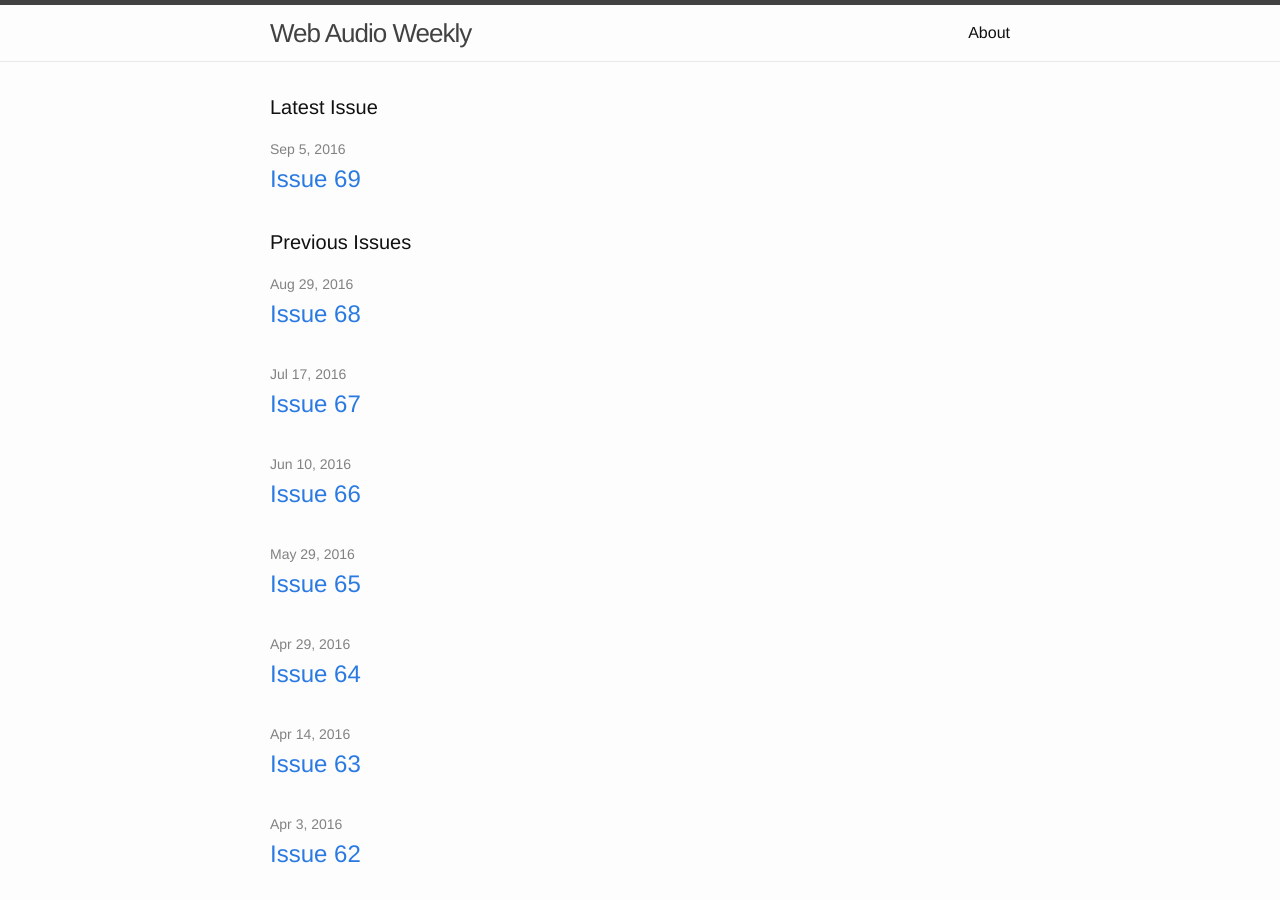
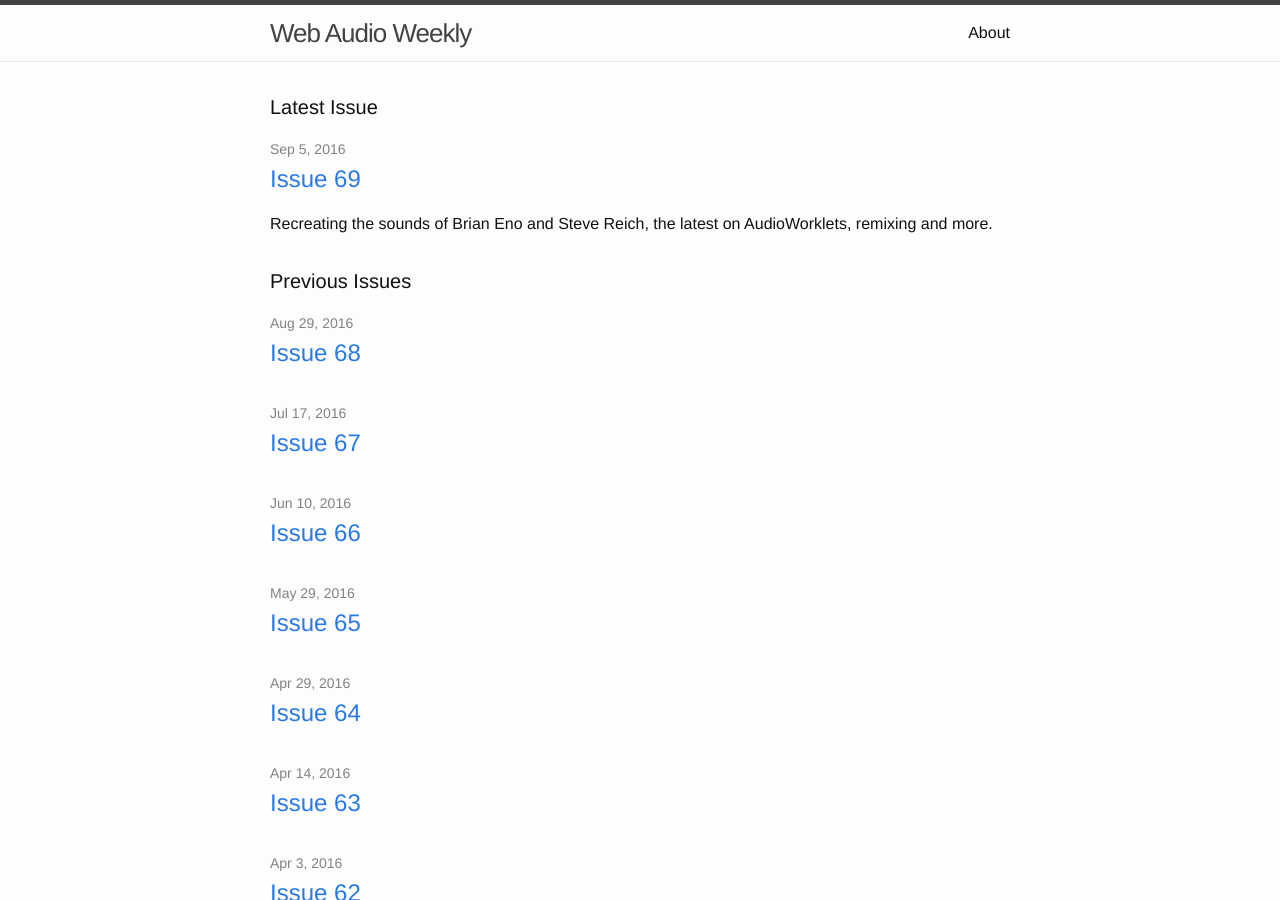
Before and after one commit to chrislo/webaudioweekly, a Jekyll site: the page built from index.html, in a window 1280 px wide and 900 px high. Built offline with Jekyll 4.4.1, drawn with Linux system fonts in a browser that asks for light colours.

Commit message:
Add index summary of latest newsletter

```diff
--- a/_posts/2016-09-05-issue-69.markdown
+++ b/_posts/2016-09-05-issue-69.markdown
@@ -2,6 +2,7 @@
 layout: post
 title:  "Issue 69"
 permalink: "/69"
+summary: "Recreating the sounds of Brian Eno and Steve Reich, the latest on AudioWorklets, remixing and more."
 ---
 
 ## Systems Music ##
--- a/index.html
+++ b/index.html
@@ -14,6 +14,8 @@ layout: default
         <h2>
           <a class="post-link" href="{{ post.url | prepend: site.baseurl }}">{{ post.title }}</a>
         </h2>
+
+        <p>{{ post.summary }}</p>
       </li>
     {% endfor %}
   </ul>
```
